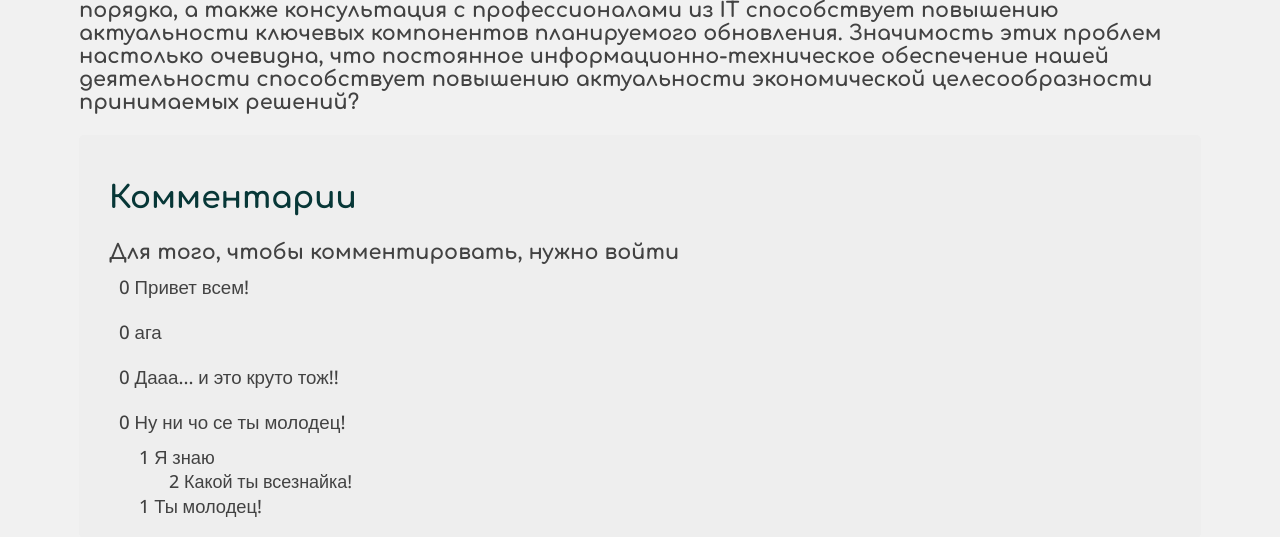
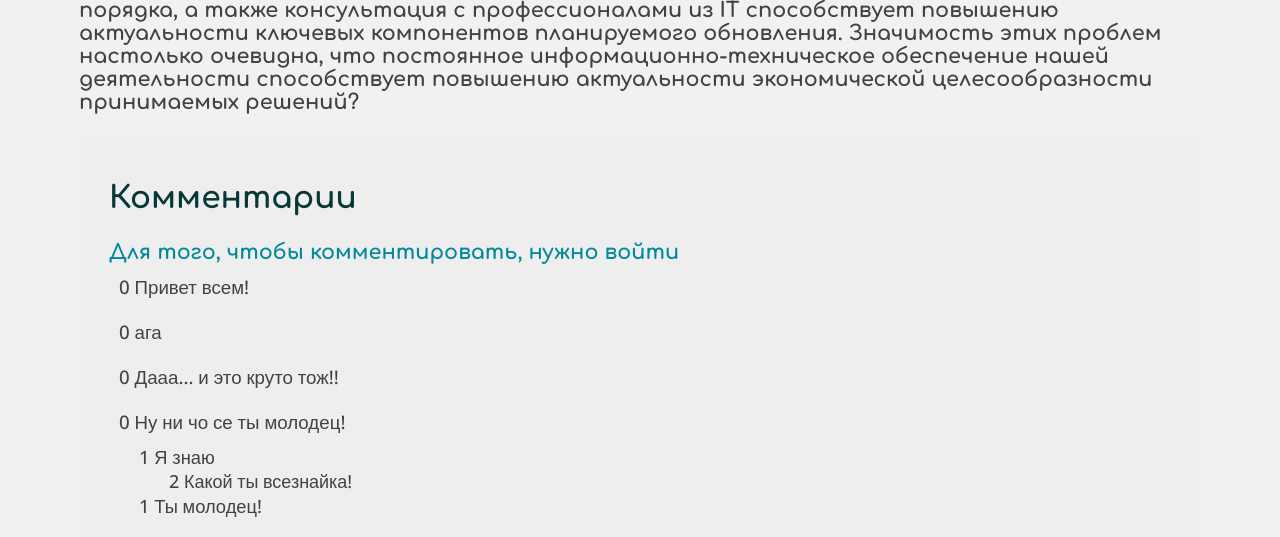
Before and after one commit to NedSG/django-blog, a Django app: page /posts/moj-dvenadtsatyj-post/ in a window 1280 px wide. Shown: the part 724-1261 px from the top of the page. Run offline with Django 5.2, Linux system fonts and the light colour scheme; data comes from the database, SQL or seed files in the repository; parts of the project's set-up code (start-up, migrations or seed data) failed here and were passed over.

Commit message:
Change color for comment link

```diff
--- a/blog/static/blog/style.css
+++ b/blog/static/blog/style.css
@@ -390,6 +390,10 @@ ul.pagination .current {
   background-color: #EEE;
 }
 
+.comments a {
+  color: #03899C;
+}
+
 .comments h2 {
   color: #073737;
 }
```
